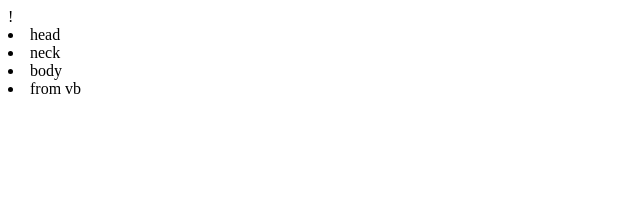
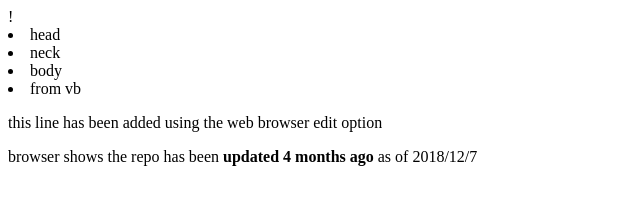
Before and after one commit to bimarshpant/Boot-Strap, a plain HTML site: page Project/index.html in a window 1280 px wide. Shown: the whole page, without its empty margins (0-640 px from the left). Drawn offline with Linux system fonts and the light colour scheme.

Commit message:
update 01
update using browser edit option on 2018/12/07
commiting changes

```diff
--- a/Project/index.html
+++ b/Project/index.html
@@ -7,5 +7,7 @@
   <li>neck</li>
   <li>body</li>
   <li> from vb </li>
+  <p> this line has been added using the web browser edit option </p>
+  <p> browser shows the repo has been <b>updated 4 months ago </b> as of 2018/12/7</p>
 </body>
 </html>
```
